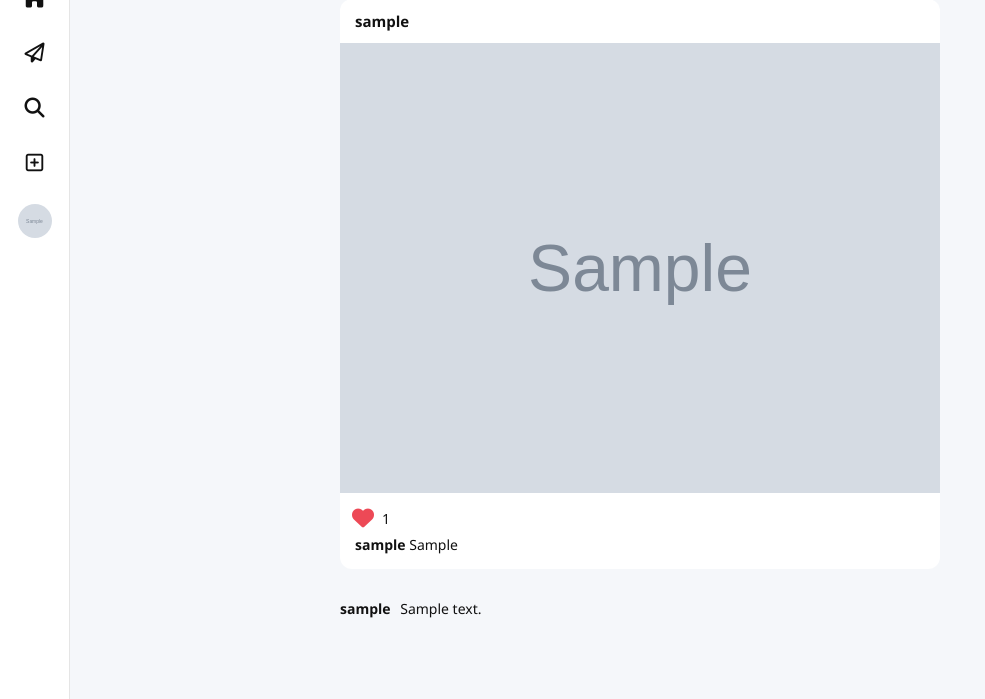
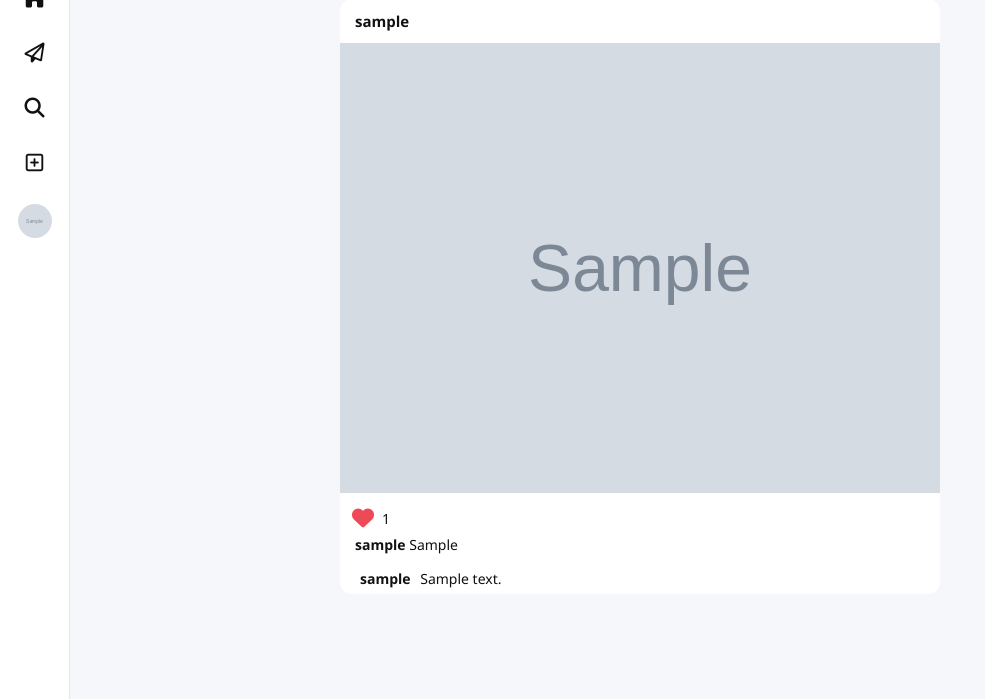
Before and after one commit to RajveerSingh-24/Social_Media_Application, a Django app: page / in a window 1280 px wide. Shown: the part 101-800 px from the top of the page, without its empty margins (0-985 px from the left). Run offline with Django 5.2, Linux system fonts and the light colour scheme; a user stored in the database is signed in; tables that the repository leaves empty hold one stand-in row (values such as "Sample post"); grey boxes marked "Sample" are stand-in pictures; some libraries are stand-ins or nearby versions.

Commit message:
Changes in Comments

```diff
--- a/static/css/style.css
+++ b/static/css/style.css
@@ -1473,3 +1473,8 @@ input[type="file"] {
     cursor: not-allowed;
     box-shadow: none;
 }
+
+.comment{
+    padding-left: 20px;
+    padding-bottom: 5px;
+}
--- a/templates/posts/home_feed.html
+++ b/templates/posts/home_feed.html
@@ -109,9 +109,7 @@
                 {{ post.caption }}
             </div>
             {% endif %}
-
-        </div>
-        <div class="feed-comments-preview">
+            <div class="feed-comments-preview">
             {% for comment in post.comments.all|slice:":2" %}
                 <div class="comment">
                     <strong>{{ comment.user.username }}</strong>
@@ -125,6 +123,9 @@
                 </a>
             {% endif %}
         </div>
+
+        </div>
+
 
     {% empty %}
         <p class="empty-text">Follow users to see posts.</p>
```
